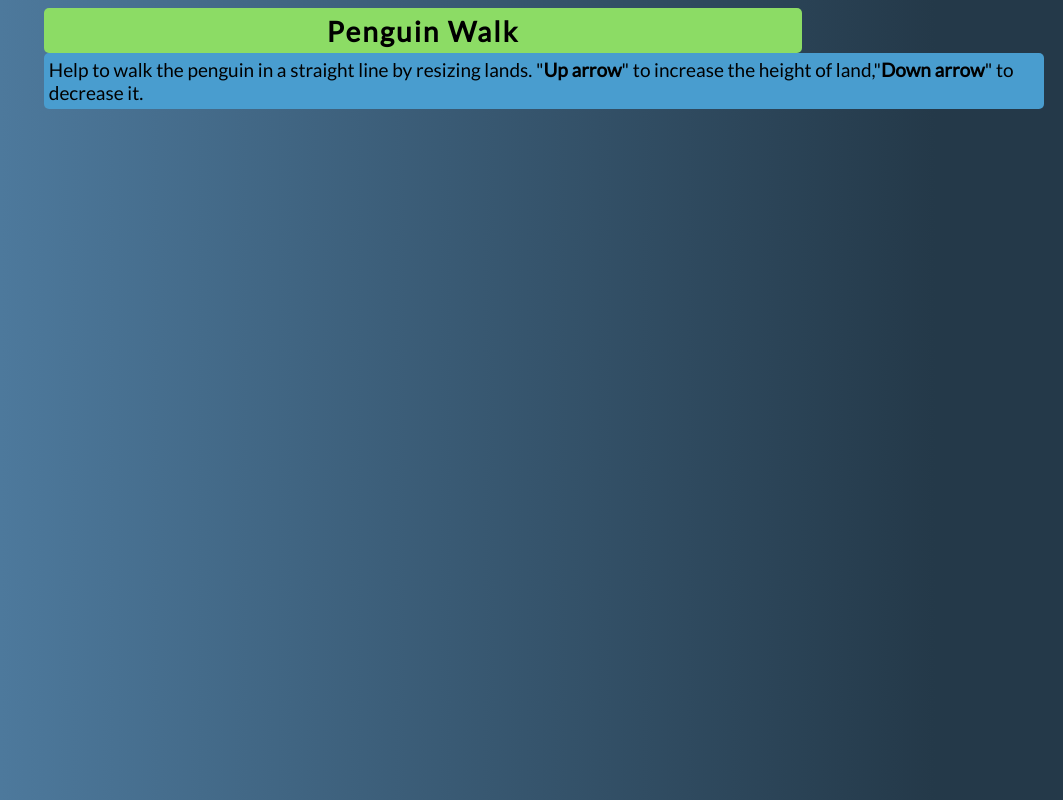
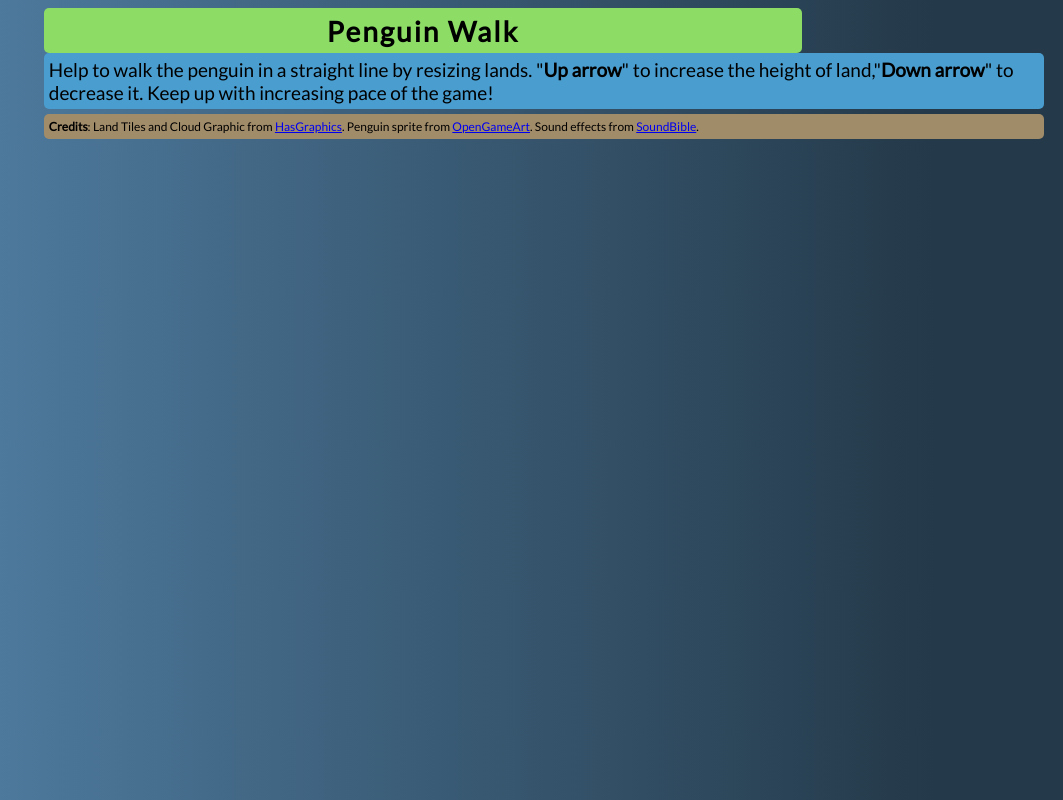
Before and after one commit to shubhamjain/penguin-walk, a plain HTML site: page index.html in a window 1280 px wide. Shown: the whole page, without its empty margins (217-1280 px from the left). Drawn offline with Linux system fonts and the light colour scheme.

Commit message:
Added Credits.

```diff
--- a/index.html
+++ b/index.html
@@ -46,6 +46,15 @@
 	    padding: 5px;
 	}
 
+	#credits {
+	    background-color:#A18C6A;
+	    border-radius: 5px;
+	    margin-top: 5px;
+	    font-family: "Lato";
+	    width: 990px;
+	    font-size: 12px;
+	    padding: 5px;
+	}
 
 	#main_game {
 		position: relative;
@@ -88,7 +97,9 @@
 			<div id="score"></div>
 			<div id="play_text"><p>Press SPACEBAR to begin.</p></div>
 		</div>
-		<div id="instructions"> Help to walk the penguin in a straight line by resizing lands. "<strong>Up arrow</strong>" to increase the height of land,"<strong>Down arrow</strong>" to decrease it.</div>
+		<div id="instructions"> Help to walk the penguin in a straight line by resizing lands. "<strong>Up arrow</strong>" to increase the height of land,"<strong>Down arrow</strong>" to decrease it. Keep up with increasing pace of the game!</div>
+
+		<div id="credits"> <strong>Credits</strong>: Land Tiles and Cloud Graphic from <a href="http://hasgraphics.com/indiegamedesigner-2d-tileset/">HasGraphics</a>. Penguin sprite from <a href="http://opengameart.org/">OpenGameArt</a>. Sound effects from <a href="http://soundbible.com/royalty-free-sounds-2.html">SoundBible</a>.</div>
 	</div>
 
 	<script type="text/javascript" src="keyCodes.js"></script>
```
